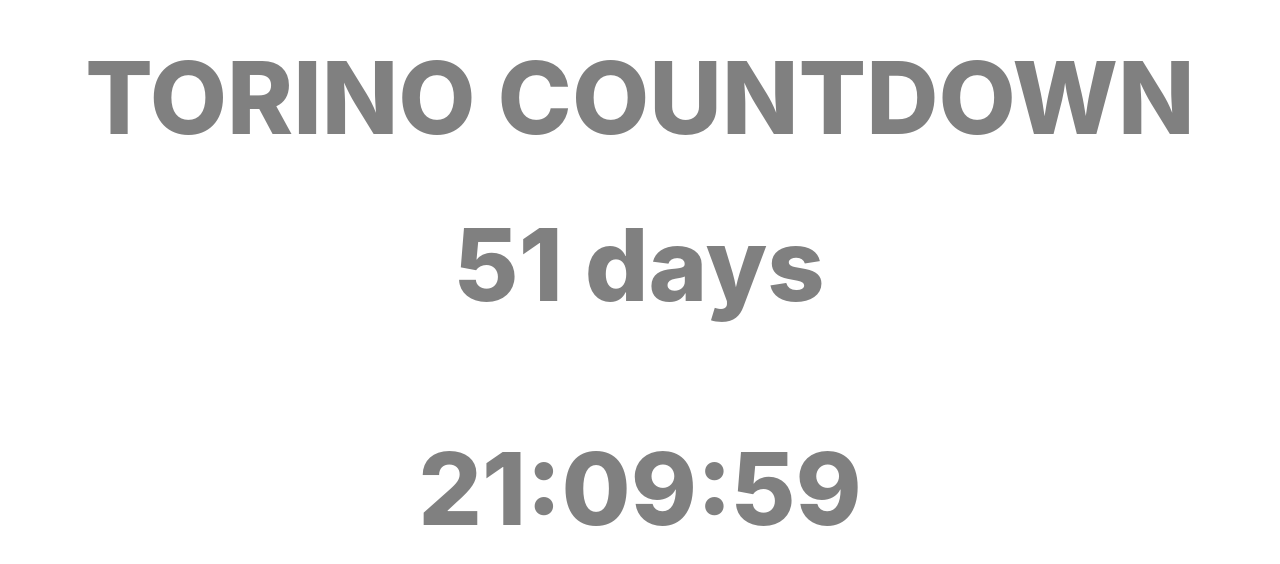
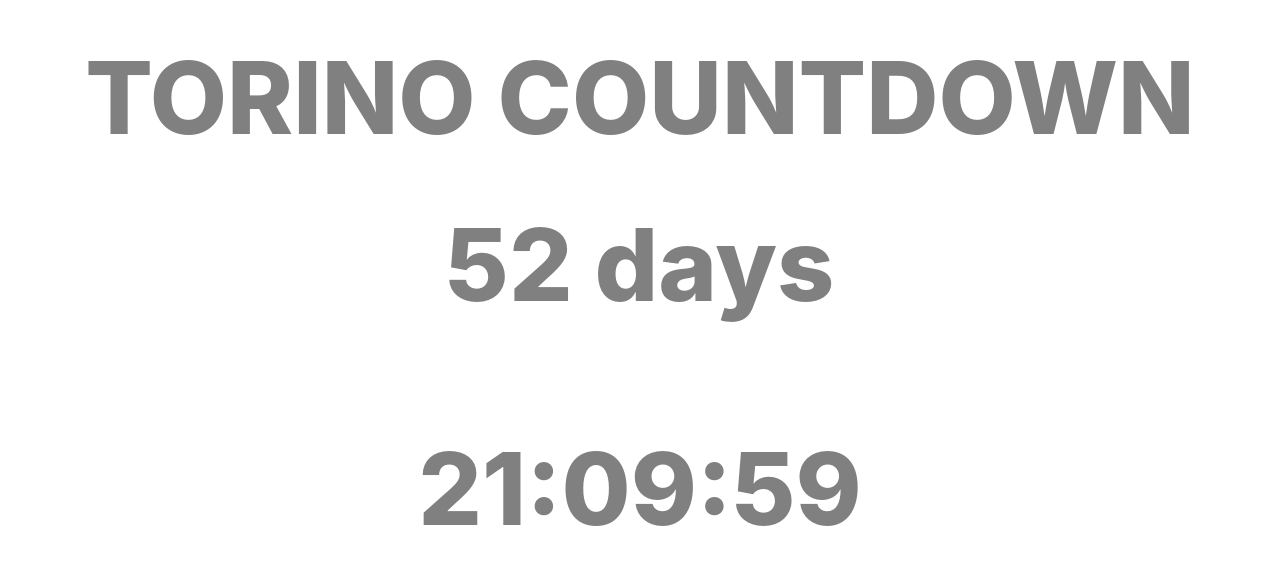
Before and after one commit to pabloramoss/vite-project, a React (Vite) app: page / in a window 1280 px wide. Shown: the part 112-676 px from the top of the page. Built offline with nearby package versions, Linux system fonts and the light colour scheme.

Commit message:
fix date

```diff
--- a/src/App.tsx
+++ b/src/App.tsx
@@ -6,7 +6,7 @@ function App() {
   return (
     <div className="App">
       <Title />
-      <CountdownTimer targetDate={new Date('2023-03-02')} />
+      <CountdownTimer targetDate={new Date('2023-03-03')} />
     </div>
   )
 }
```
